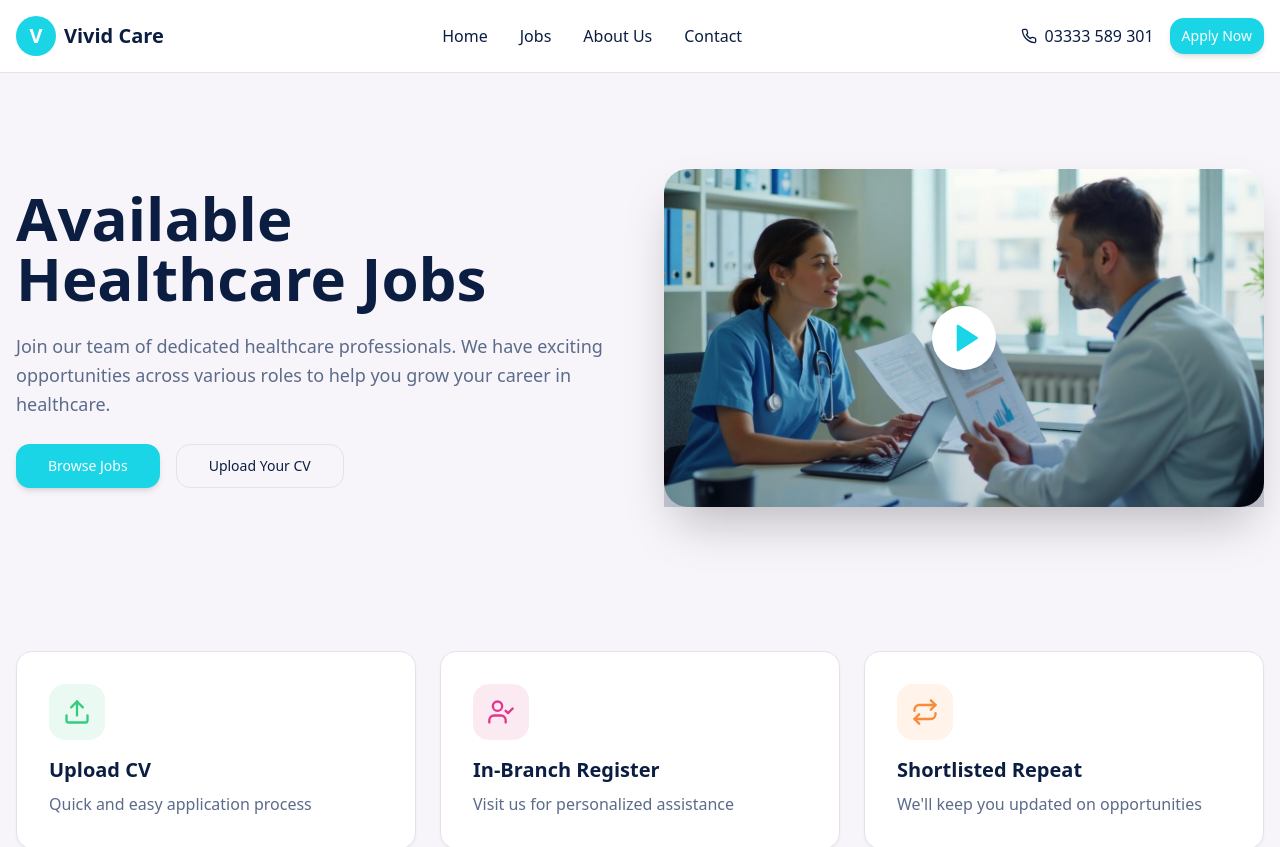
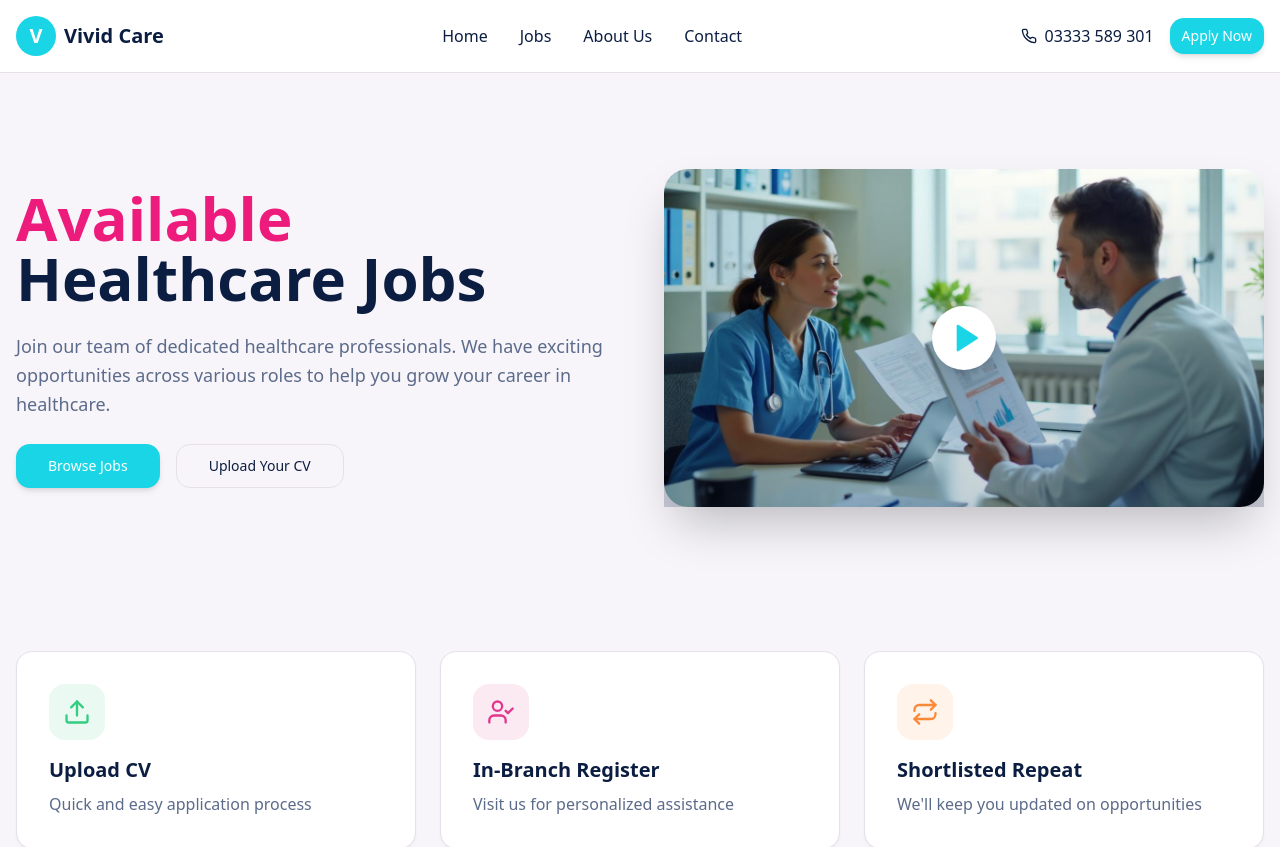
Before and after one commit to mufaqar/vivid_care_jobs, a React (Vite) app: page / in a window 1280 px wide. Shown: the top 847 px of the page. Built offline with nearby package versions, Linux system fonts and the light colour scheme; the HTML template or start-up script is replaced by a standard one.

Commit message:
Change text color

```diff
--- a/src/components/Hero.tsx
+++ b/src/components/Hero.tsx
@@ -9,7 +9,7 @@ const Hero = () => {
         <div className="grid md:grid-cols-2 gap-12 items-center">
           <div className="space-y-6">
             <h1 className="text-4xl md:text-5xl lg:text-6xl font-bold text-foreground leading-tight">
-              Available Healthcare Jobs
+              <span style={{ color: '#ED1B7B' }}>Available</span> Healthcare Jobs
             </h1>
             <p className="text-lg text-muted-foreground leading-relaxed">
               Join our team of dedicated healthcare professionals. We have exciting opportunities across various roles to help you grow your career in healthcare.
```
